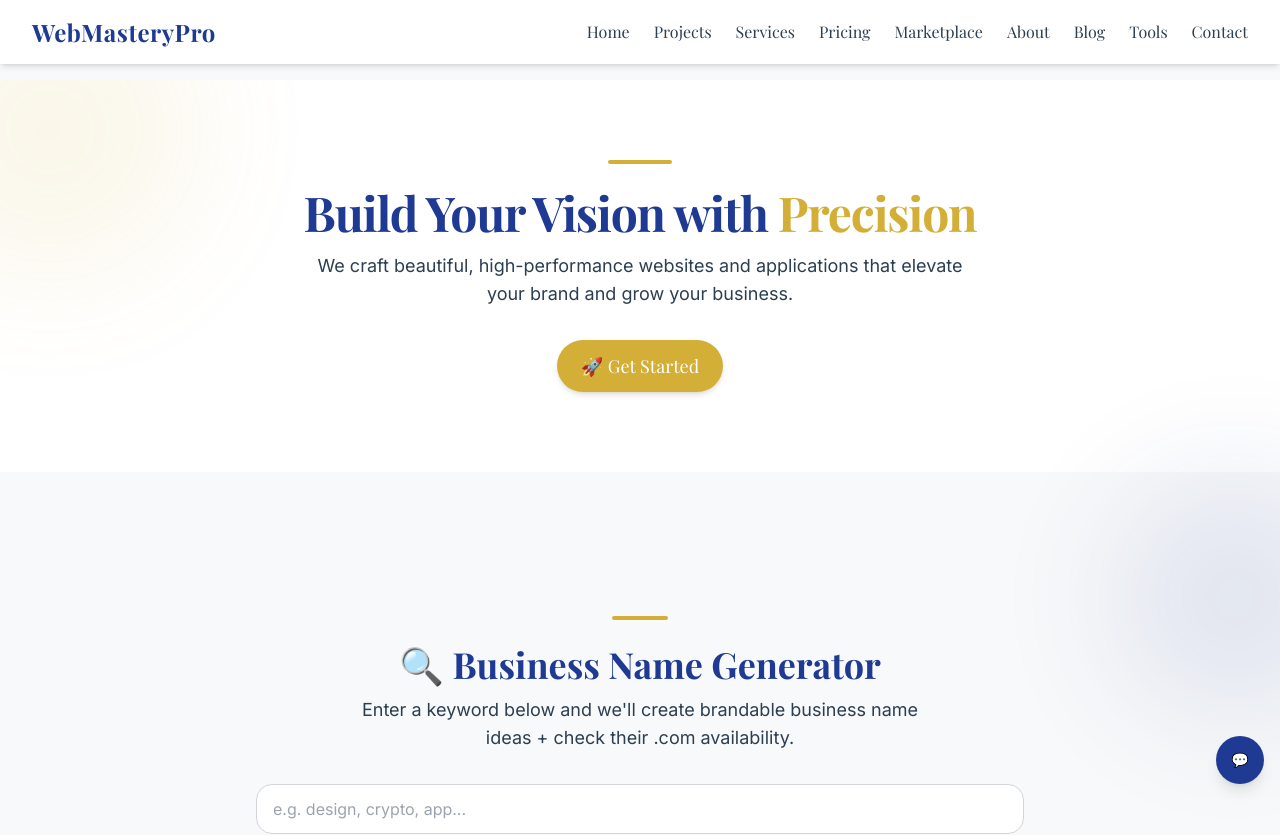
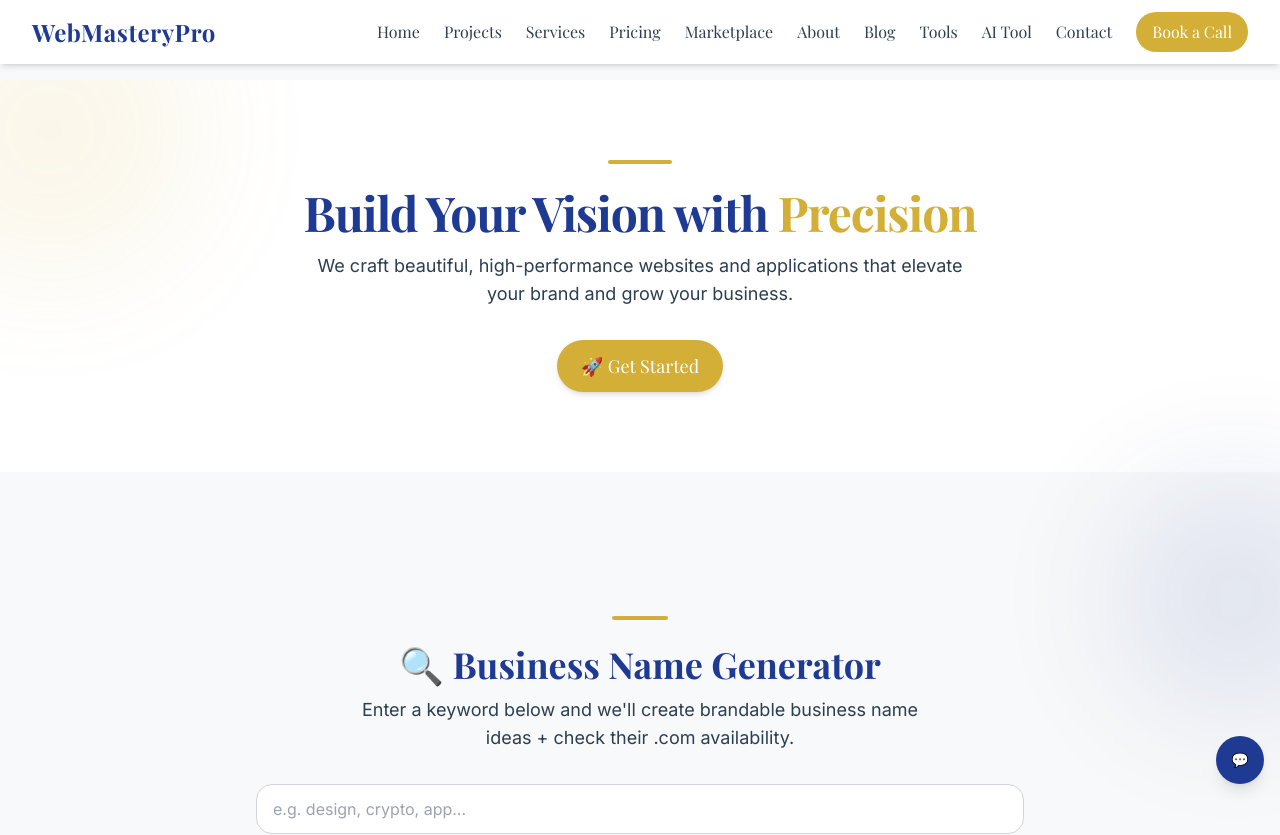
Before and after one commit to GitHubKing23/web-dev-frontend-, a React (Vite) app: page / in a window 1280 px wide. Shown: the top 835 px of the page. Built offline with nearby package versions, Linux system fonts and the light colour scheme.

Commit message:
feat(nav): add AI Tool route + Book a Call CTA

```diff
--- a/src/components/Navbar.jsx
+++ b/src/components/Navbar.jsx
@@ -15,6 +15,7 @@ export default function Navbar() {
     { label: 'About', to: '/about' },
     { label: 'Blog', to: '/blog' },
     { label: 'Tools', to: '/tools' },
+    { label: 'AI Tool', to: '/ai' },              // ✅ NEW
     { label: 'Contact', to: '/contact' },
   ];
 
@@ -30,21 +31,33 @@ export default function Navbar() {
           WebMasteryPro
         </Link>
 
-        <div className="hidden md:flex space-x-6">
+        {/* Desktop nav */}
+        <div className="hidden md:flex items-center space-x-6">
           {navLinks.map((link) => (
             <Link key={link.label} to={link.to} className={linkClasses(link.to)}>
               {link.label}
             </Link>
           ))}
+          {/* ✅ Optional: prominent Calendly CTA */}
+          <a
+            href="https://calendly.com/wise11jeff/webmasterypro-consultation"
+            target="_blank"
+            rel="noopener noreferrer"
+            className="ml-2 inline-block bg-accent text-white px-4 py-2 rounded-full font-medium hover:opacity-90 transition"
+          >
+            Book a Call
+          </a>
         </div>
 
+        {/* Mobile menu button */}
         <div className="md:hidden">
-          <button onClick={() => setIsOpen(!isOpen)} className="text-primary focus:outline-none">
+          <button onClick={() => setIsOpen(!isOpen)} className="text-primary focus:outline-none" aria-label="Toggle menu">
             ☰
           </button>
         </div>
       </div>
 
+      {/* Mobile dropdown */}
       {isOpen && (
         <div className="md:hidden px-4 pt-2 pb-4 space-y-2 bg-white shadow">
           {navLinks.map((link) => (
@@ -57,6 +70,15 @@ export default function Navbar() {
               {link.label}
             </Link>
           ))}
+          <a
+            href="https://calendly.com/wise11jeff/webmasterypro-consultation"
+            target="_blank"
+            rel="noopener noreferrer"
+            className="block mt-2 bg-accent text-white px-4 py-2 rounded-full text-center font-medium"
+            onClick={() => setIsOpen(false)}
+          >
+            Book a Call
+          </a>
         </div>
       )}
     </nav>
```
